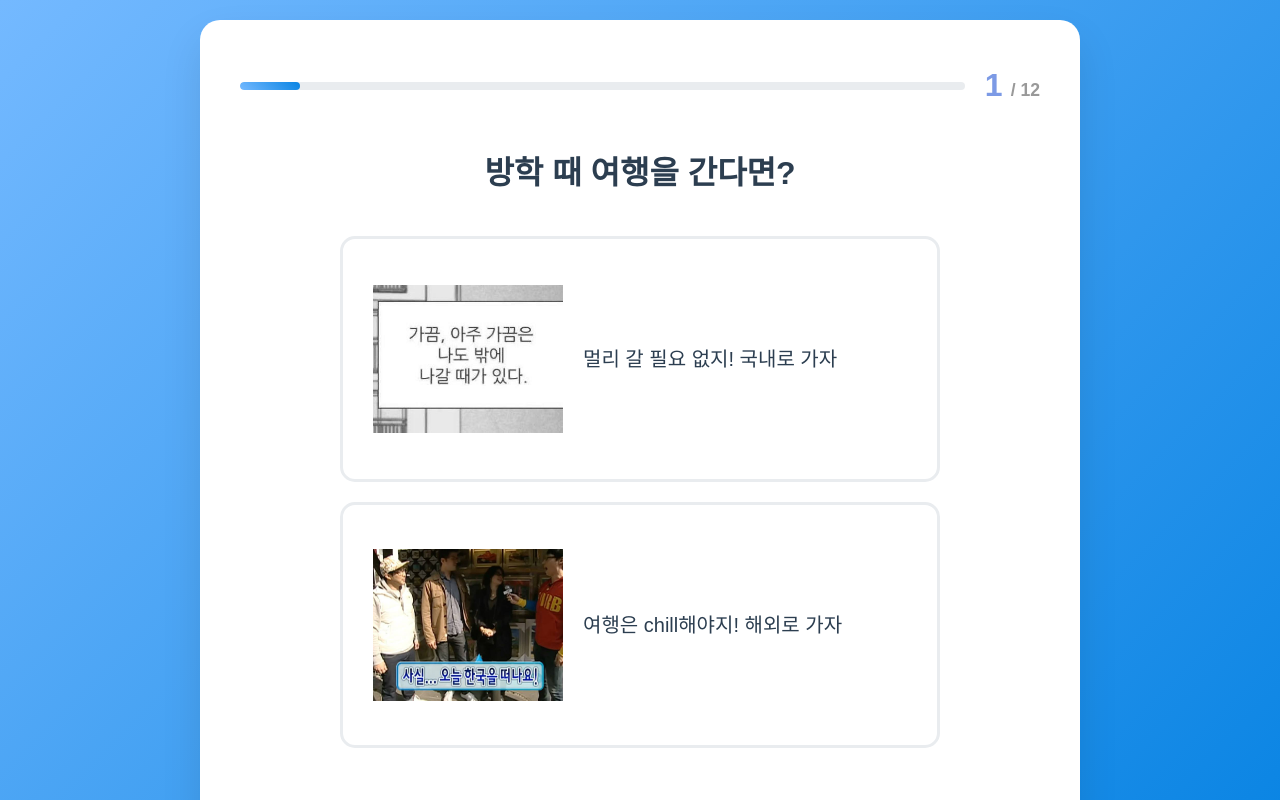
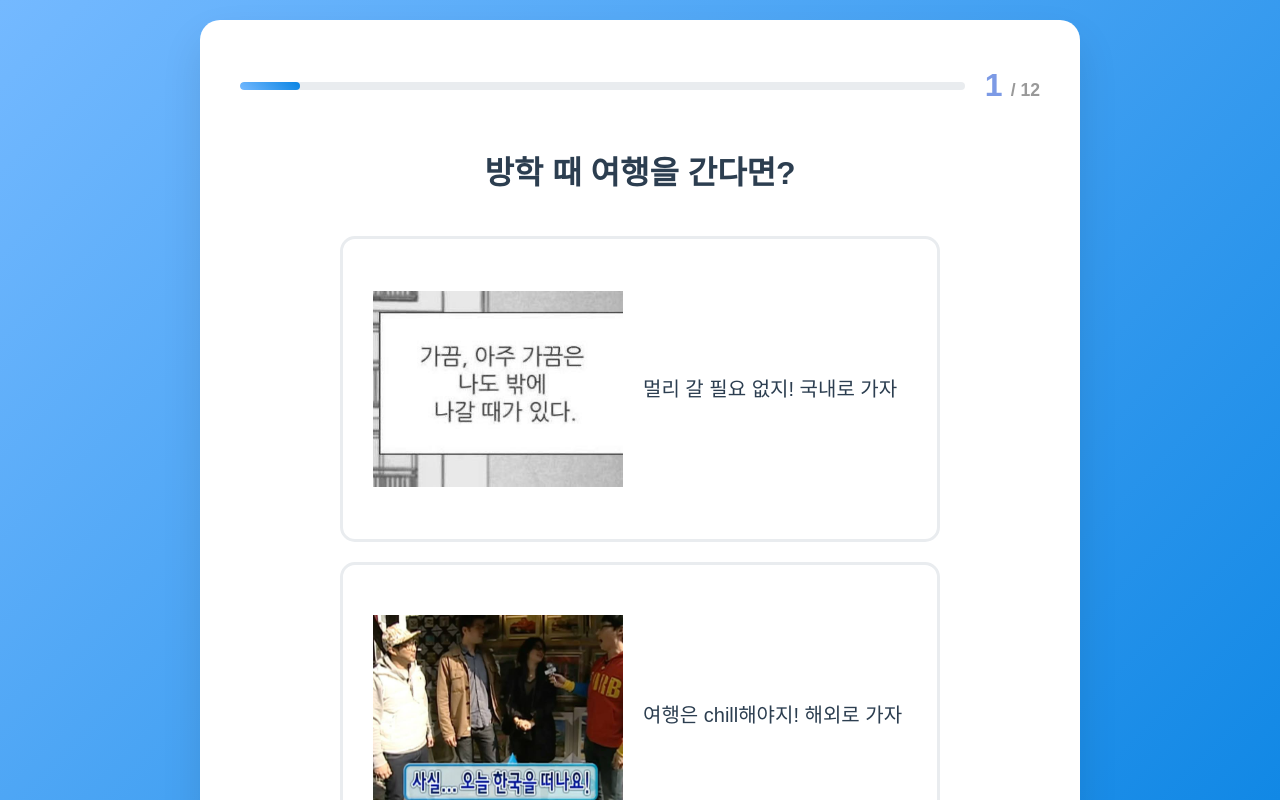
Before and after one commit to 88TOUR/anitest, a React (Vite) app: page / in a window 1280 px wide. Both pictures are taken after a click on the button "테스트 시작하기 ✈️". Shown: the top 800 px of the page. Built offline with nearby package versions, Linux system fonts and the light colour scheme.

Commit message:
이미지 크기 250으로 확대

```diff
--- a/src/styles/Question.css
+++ b/src/styles/Question.css
@@ -102,8 +102,8 @@ box-shadow: 0 10px 25px rgba(116, 185, 255, 0.3);
 }
 
 .option-img {
-  width:190px;
-  height:190px;
+  width:250px;
+  height:250px;
   object-fit: contain;
   margin-right: 20px;
   flex-shrink: 0;
```
